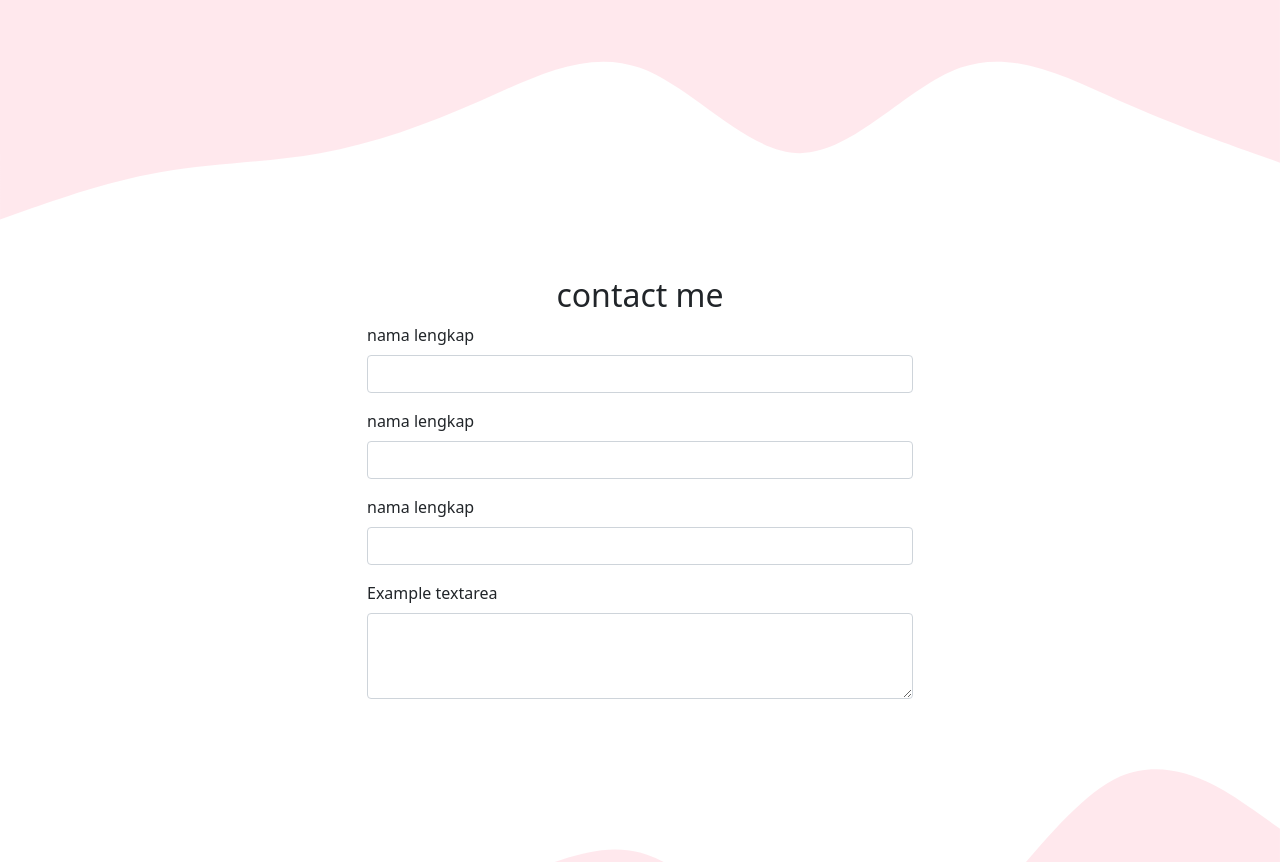
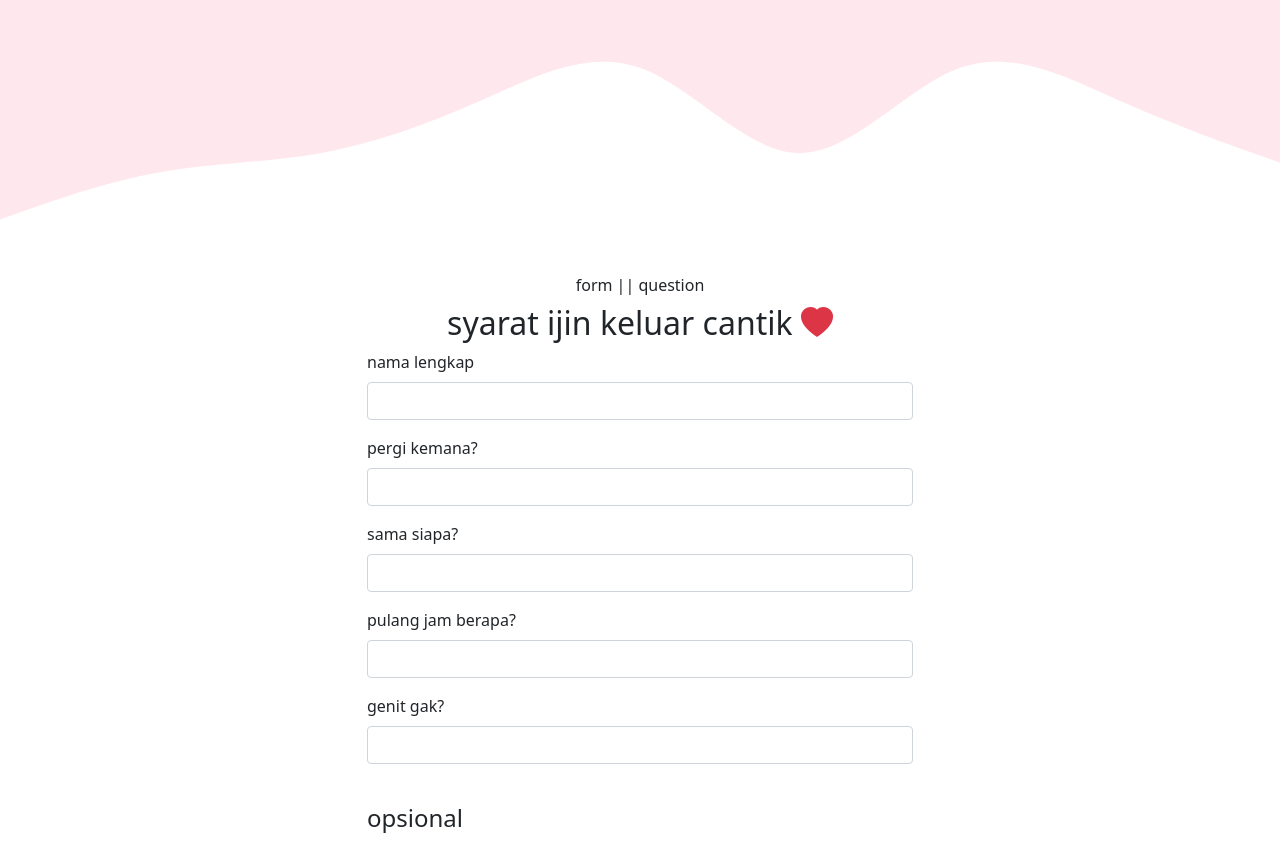
Before and after one commit to azisAjaa/azisAjaa.github.io, a plain HTML site: page index.html in a window 1280 px wide. Shown: the part 64-926 px from the top of the page. Drawn offline with nearby package versions, Linux system fonts and the light colour scheme.

Commit message:
mengubah template text

```diff
--- a/index.html
+++ b/index.html
@@ -49,7 +49,12 @@
       <div class="container">
         <div class="row text-center">
           <div class="col">
-            <h2>contact me</h2>
+            <h6>form || question</h6>
+          </div>
+        </div>
+        <div class="row text-center">
+          <div class="col">
+            <h2>syarat ijin keluar cantik <i class="bi bi-heart-fill text-danger"></i></h2>
           </div>
         </div>
 
@@ -63,16 +68,31 @@
                 <input type="text" class="form-control" id="name" aria-describedby="name" />
               </div>
               <div class="mb-3">
-                <label for="exampleInputEmail1" class="form-label">nama lengkap</label>
+                <label for="exampleInputEmail1" class="form-label">pergi kemana?</label>
                 <input type="text" class="form-control" id="name" aria-describedby="name" />
               </div>
               <div class="mb-3">
-                <label for="exampleInputEmail1" class="form-label">nama lengkap</label>
+                <label for="exampleInputEmail1" class="form-label">sama siapa?</label>
+                <input type="text" class="form-control" id="name" aria-describedby="name" />
+              </div>
+              <div class="mb-3">
+                <label for="exampleInputEmail1" class="form-label">pulang jam berapa?</label>
+                <input type="text" class="form-control" id="name" aria-describedby="name" />
+              </div>
+              <div class="mb-3">
+                <label for="exampleInputEmail1" class="form-label">genit gak?</label>
+                <input type="text" class="form-control" id="name" aria-describedby="name" />
+              </div>
+              <br />
+              <div><h4>opsional</h4></div>
+              <br />
+              <div class="mb-3">
+                <label for="exampleInputEmail1" class="form-label">kalo pulang tidak sesuai jam pulang ?, berikan alesannya kalo gak ada next aja.</label>
                 <input type="text" class="form-control" id="name" aria-describedby="name" />
               </div>
 
               <div class="mb-3">
-                <label for="exampleFormControlTextarea1" class="form-label">Example textarea</label>
+                <label for="exampleFormControlTextarea1" class="form-label">apa kata2 buat hari ini , <strong>bebas mau di isi apa aja..</strong></label>
                 <textarea class="form-control" id="exampleFormControlTextarea1" rows="3"></textarea>
               </div>
             </form>
```
